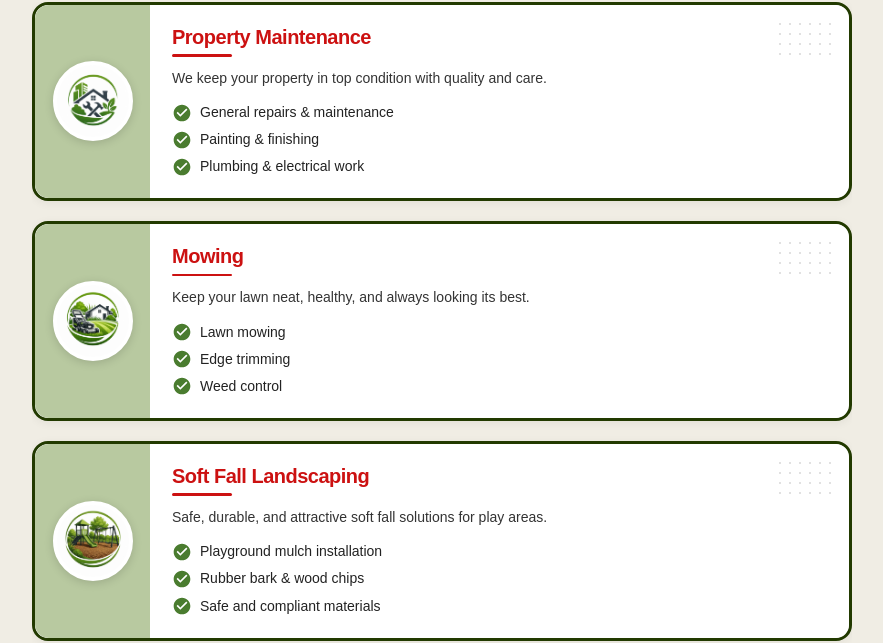
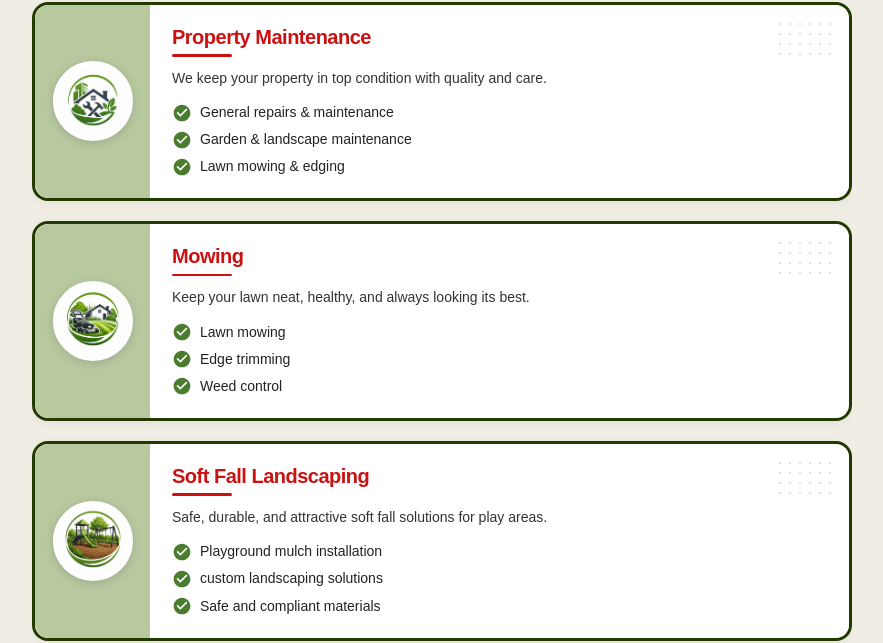
Before and after one commit to brandsbarrel/DNS, a React (Vite) app: page / in a window 1280 px wide. Shown: the part 1114-1757 px from the top of the page, without its empty margins (198-1081 px from the left). Built offline with nearby package versions, Linux system fonts and the light colour scheme.

Commit message:
services fixed

```diff
--- a/src/Components/ServiceCard/ServiceCard.jsx
+++ b/src/Components/ServiceCard/ServiceCard.jsx
@@ -19,7 +19,7 @@ const services = [
     icon: <img className="icon-image" src={prm} alt="" />,
     slug: "property-maintenance",
     desc: "We keep your property in top condition with quality and care.",
-    points: ["General repairs & maintenance", "Painting & finishing", "Plumbing & electrical work"],
+    points: ["General repairs & maintenance", "Garden & landscape maintenance" ,"Lawn mowing & edging"], //"Painting & finishing", "Plumbing & electrical work"
   },
   {
     name: "Mowing",
@@ -33,7 +33,7 @@ const services = [
     icon: <img className="icon-image" src={sfl} alt="" />,
     slug: "soft-fall-landscaping",
     desc: "Safe, durable, and attractive soft fall solutions for play areas.",
-    points: ["Playground mulch installation", "Rubber bark & wood chips", "Safe and compliant materials"],
+    points: ["Playground mulch installation", "custom landscaping solutions", "Safe and compliant materials"],
   },
   {
     name: "Strata Garden Maintenance",
--- a/src/Components/ServiceDetail/ServiceDetail.jsx
+++ b/src/Components/ServiceDetail/ServiceDetail.jsx
@@ -130,8 +130,8 @@ const SERVICES = {
         servicesList: [
             "Soft fall installation",
             "Soft fall repairs & maintenance",
-            "Rubber soft fall surfaces",
-            "Wood chip & bark installation",
+            // "Rubber soft fall surfaces",
+            // "Wood chip & bark installation",
             "Playground safety compliance",
             "Commercial & strata soft fall",
             "Custom landscaping solutions",
```
